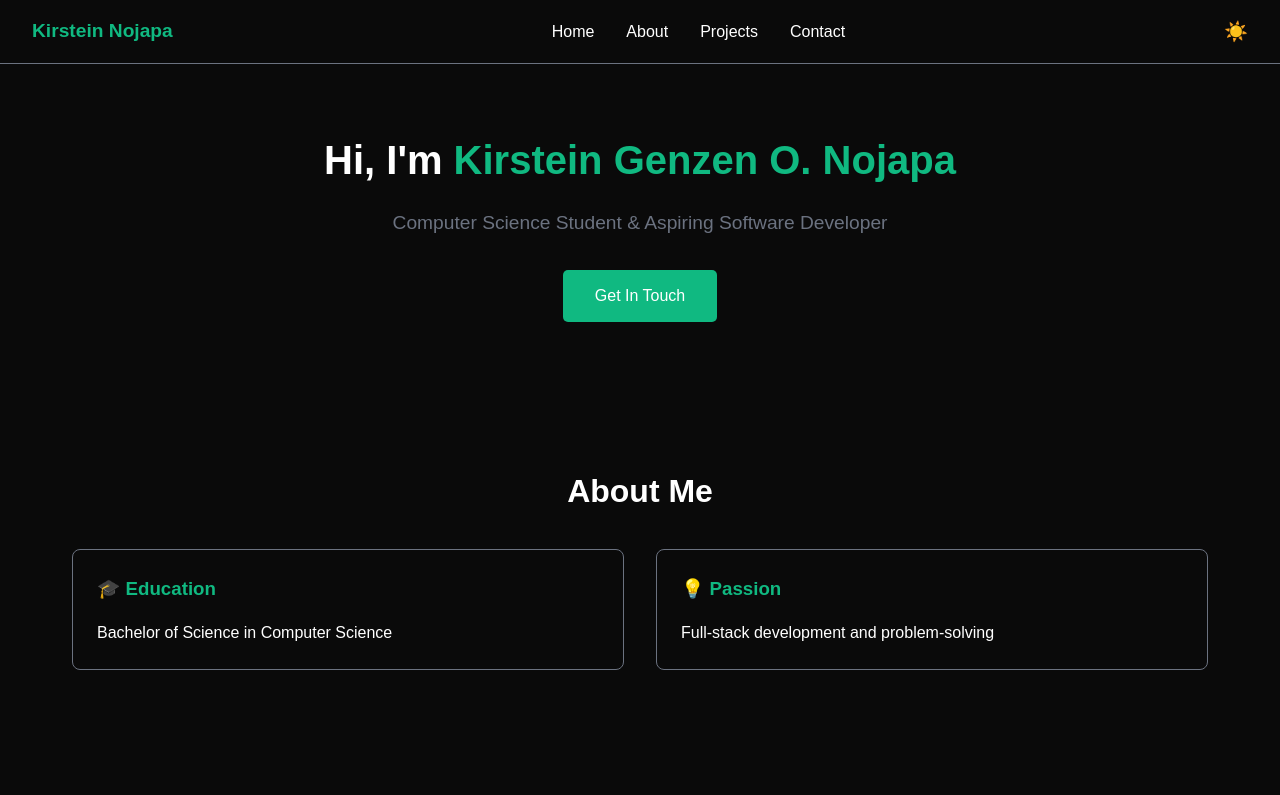
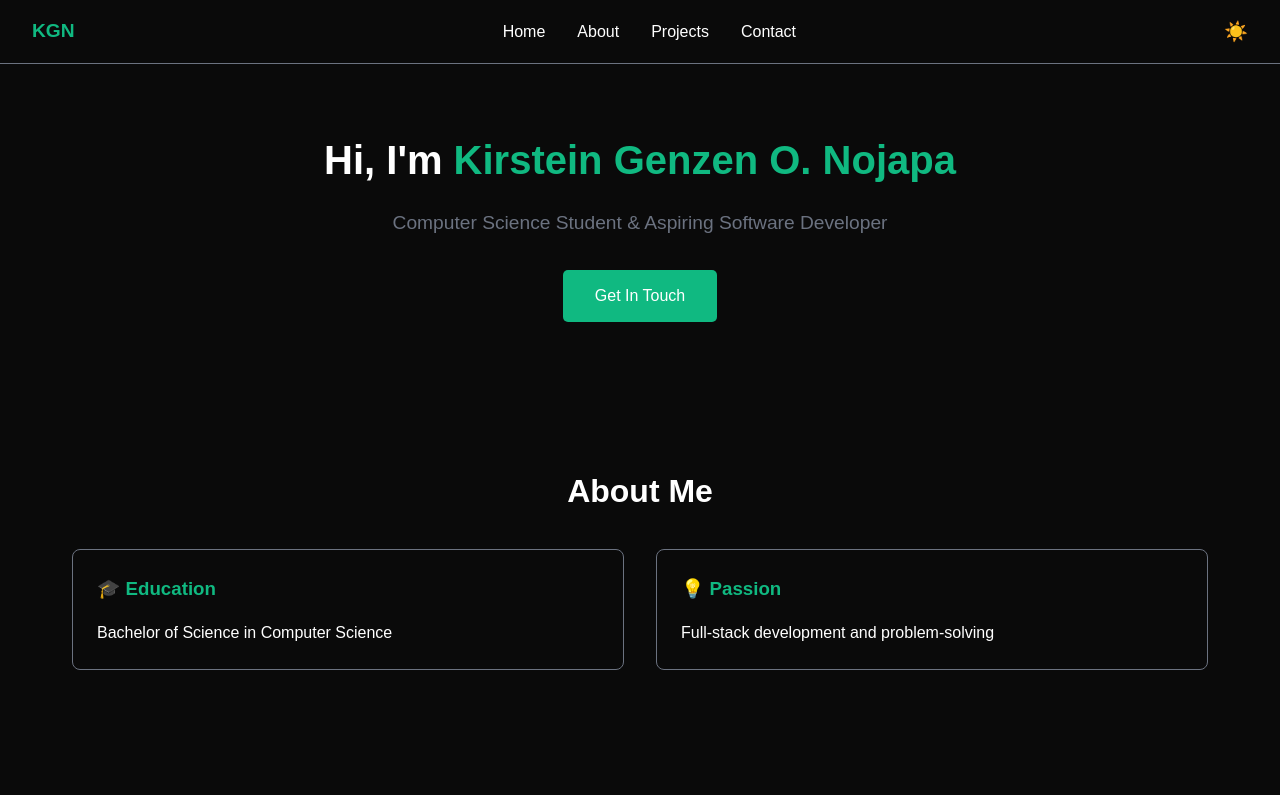
Before and after one commit to kirsteingenzennojapa/Nojapa-Portfolio, a plain HTML site: page index.html in a window 1280 px wide. Shown: the top 795 px of the page. Drawn offline with Linux system fonts and the light colour scheme.

Commit message:
Update index.html

```diff
--- a/index.html
+++ b/index.html
@@ -8,7 +8,7 @@
 </head>
 <body>
     <nav>
-        <div class="logo">Kirstein Nojapa</div>
+        <div class="logo">KGN</div>
         <ul class="nav-links">
             <li><a href="#home">Home</a></li>
             <li><a href="#about">About</a></li>
```
